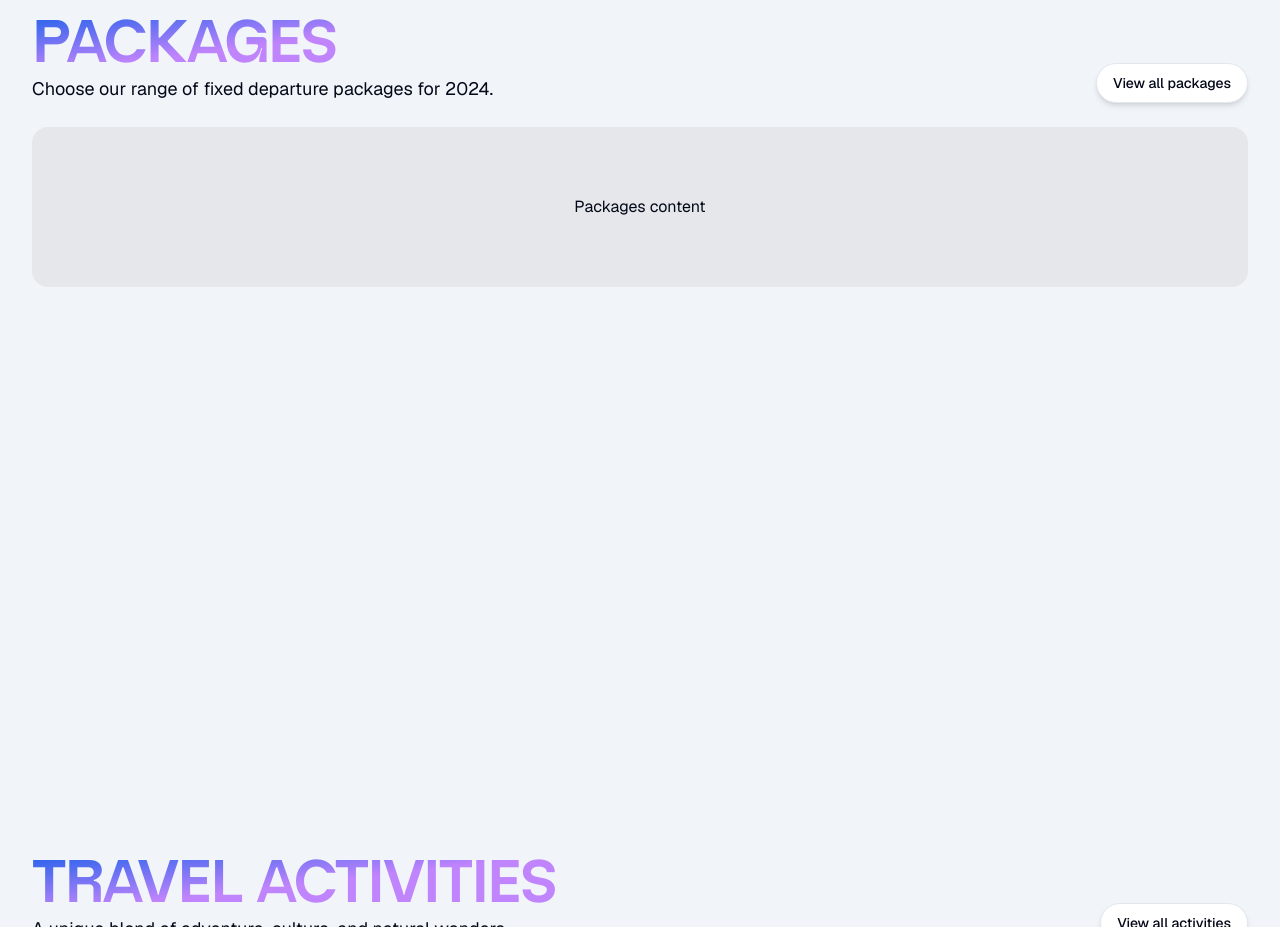
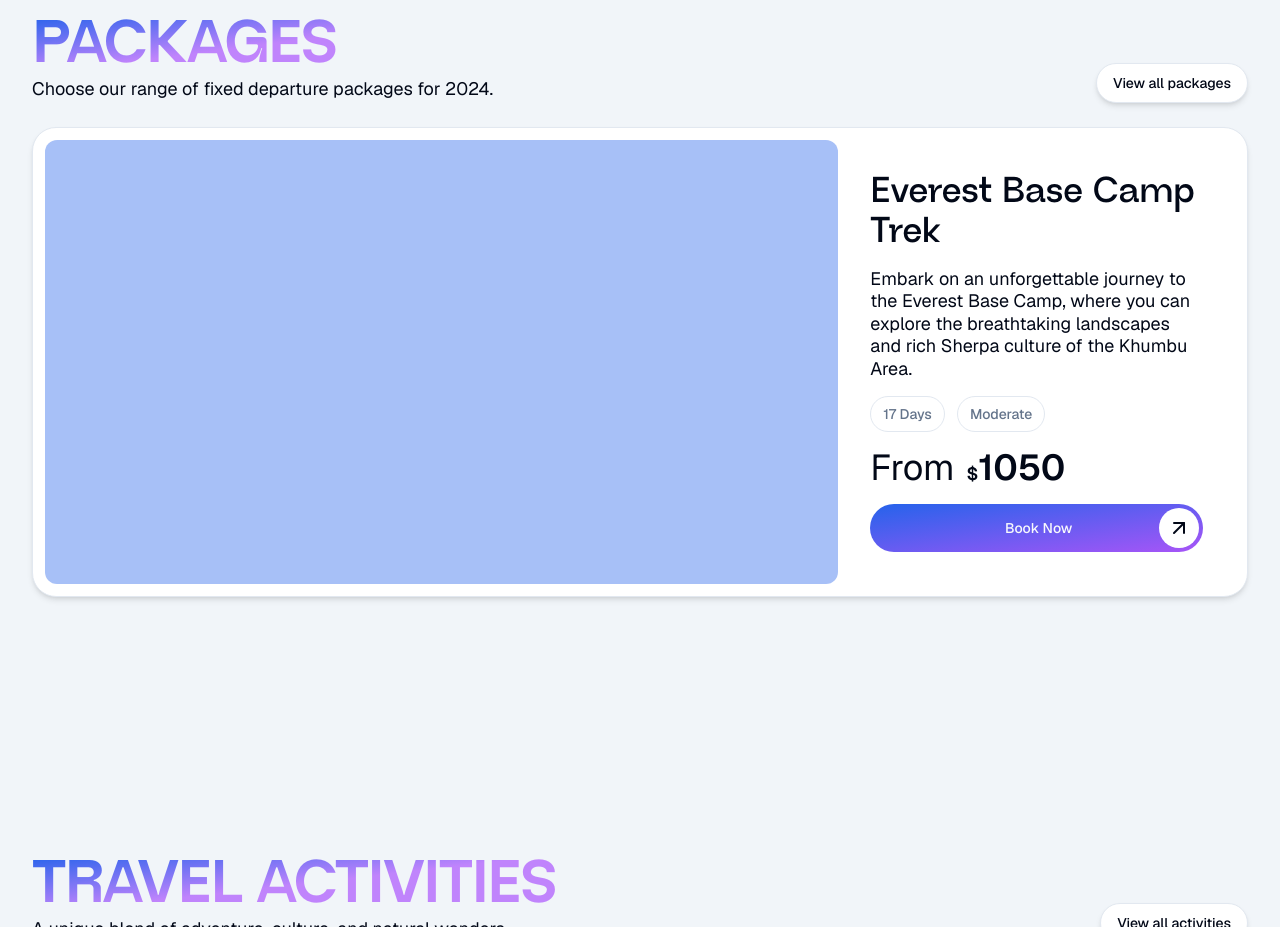
Before and after one commit to jsaugat/HardRockTreks, a Next.js app: page / in a window 1280 px wide. Shown: the part 1560-2487 px from the top of the page. Built offline with nearby package versions, Linux system fonts and the light colour scheme.

Commit message:
setup packages card

```diff
--- a/app/_sections/packages/index.tsx
+++ b/app/_sections/packages/index.tsx
@@ -1,5 +1,17 @@
 import { ContentTemplate } from '@/components/home/ContentTemplate'
 import React from 'react'
+import packagesData from "@/data-access/packages.json";
+import {
+  Card,
+  CardContent,
+  CardDescription,
+  CardFooter,
+  CardHeader,
+  CardTitle,
+} from "@/components/ui/card"
+import { Button } from '@/components/ui/button';
+import ButtonWithIcon from '@/components/ButtonWithIcon';
+import { ArrowUpRight, Calendar } from 'lucide-react';
 
 export function Packages() {
   return (
@@ -11,10 +23,43 @@ export function Packages() {
         buttonHref='/'
         buttonLabel='View all packages'
       >
-        <div className="h-40 bg-gray-200 rounded-2xl flex justify-center items-center">
-          Packages content
-        </div>
+        {packagesData.map((pkg, index) => (
+          <Card key={index} className='flex p-3 lg:h-[470px] rounded-3xl shadow-md'>
+            {/* IMAGE SECTION - LEFT */}
+            <div className="h-full w-2/3 rounded-xl bg-primary/40" />
+            {/* TEXT SECTION - RIGHT */}
+            <section className='w-1/3 p-8 flex lg:flex-col justify-between'>
+              <div className='space-y-4'>
+                <h2 className='text-4xl font-neueRegrade font-semibold'>{pkg.name}</h2>
+                <p className='text-lg leading-tight'>{pkg.description}</p>
+                <div className='flex gap-3 text-muted-foreground'>
+                  <Button size="sm" variant={"outline"} className=''>
+                    {pkg.duration}
+                  </Button>
+                  <Button size="sm" variant={"outline"} className=''>
+                    {pkg.difficulty}
+                  </Button>
+                </div>
+              </div>
+              <div className='space-y-4' >
+                <p className=''>
+                  {/* From */}
+                  <span className='text-4xl font-normal mr-3'>From</span>
+                  <span className='text-lg font-semibold'>$</span>
+                  <span className='text-4xl font-semibold'>{pkg.price}</span>
+                </p>
+                <Button className='pr-1 lg:w-full lg:h-12 bg-gradient-to-br from-primary to-purple-500 hover:from-primary transition-all flex justify-between items-center'>
+                  <span className='w-10'></span>
+                  <span>Book Now</span>
+                  <div className="rounded-full bg-background h-10 w-10 flex items-center justify-center ml-2">
+                    <ArrowUpRight className="h-6 w-6 text-foreground" />
+                  </div>
+                </Button>
+              </div>
+            </section>
+          </Card>
+        ))}
       </ContentTemplate>
-    </main>
+    </main >
   )
 }
```
